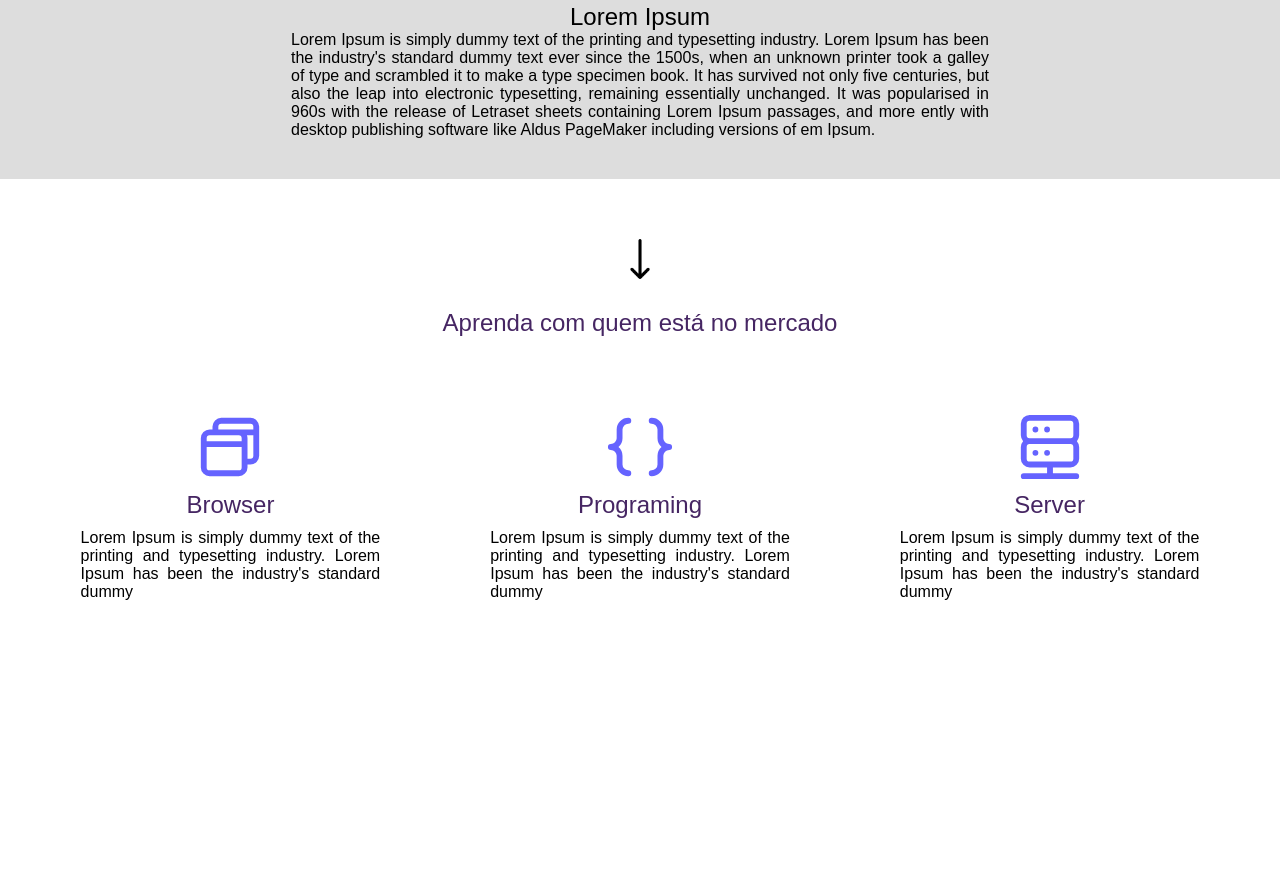
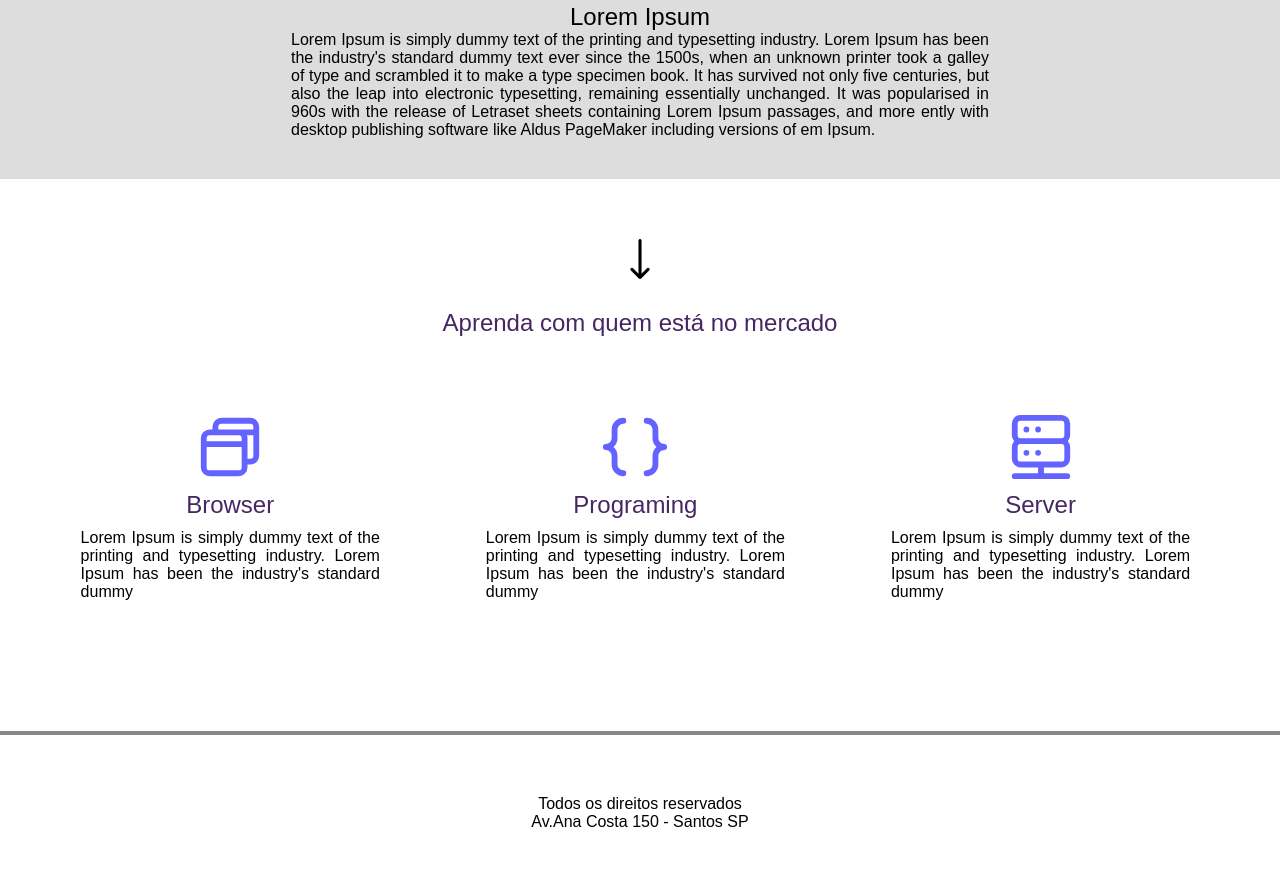
Before and after one commit to Felpes08/form-responsive-nico, a plain HTML site: page index.html in a window 1280 px wide. Shown: the part 674-1565 px from the top of the page. Before the commit the page ends 1315 px from the top, so only its background shows below. Drawn offline with nearby package versions, Linux system fonts and the light colour scheme; a web font is replaced by a local one.

Commit message:
Last Commit

```diff
--- a/css/style.css
+++ b/css/style.css
@@ -34,7 +34,7 @@ html, body {
     min-width: 1200px;
     width: 100%;
     height: 557px;
-    background-image: url(/images/banner.jpg);
+    background-image: url('../images/banner.jpg');
     background-size: 100%;
     background-repeat: no-repeat;
 }
@@ -170,16 +170,29 @@ html, body {
 }
 .container-single{
     float: left;
-    width: 33.333%;
+    margin-right: -4px ;
+    width: 33.3%;
     padding: 30px;
 }
+
 
 .container-single p {
     padding: 10px 25px;
     text-align: justify;
+    display: inline-block;
 }
 
 .container-single img {
     width: 70px;
     height: 80px;
 }
+
+.clear{
+    clear: both;
+}
+
+.footer{
+    padding: 60px 0;
+    border-top: 4px solid #888888;
+    text-align: center;
+}
--- a/index.html
+++ b/index.html
@@ -76,13 +76,13 @@
     <div class="arrow">
 
     </div> <!-- ARROW -->
-    <div class="center">
     <div class="section-1">
+        <div class="center">
         <h2>Aprenda com quem está no mercado</h2>
 
         <div class="container-section">
             <div class="container-single">
-                <div><img src="images/browser.svg" alt=""></div>
+                <div><img class="icon" src="images/browser.svg" alt=""></div>
                 <div class="text-container-single">
                     <h2>Browser</h2>
                     <p>Lorem Ipsum is simply dummy text of the printing and typesetting industry.
@@ -91,7 +91,7 @@
             </div>
 
             <div class="container-single">
-                <div><img src="images/brackets-curly.svg" alt=""></div>
+                <div><img class="icon" src="images/brackets-curly.svg" alt=""></div>
                 <div class="text-container-single">
                     <h2>Programing</h2>
                     <p>Lorem Ipsum is simply dummy text of the printing and typesetting industry.
@@ -100,18 +100,21 @@
             </div>
 
             <div class="container-single">
-                <div><img src="images/server-connection.svg" alt=""></div>
+                <div><img class="icon" src="images/server-connection.svg" alt=""></div>
                 <div class="text-container-single">
                     <h2>Server</h2>
                     <p>Lorem Ipsum is simply dummy text of the printing and typesetting industry.
                         Lorem Ipsum has been the industry's standard dummy</p>
                 </div>
             </div>
+            <div class="clear"></div>
         </div><!-- CONTAINER-SECTION -->
-
-    </div> <!-- SECTION-1 -->
-    </div><!-- CENTER -->
-
-    <script src="/js/main.js"></script>
+        </div><!--center-->
+    </div><!-- SECTION-1 -->
+    <div class="footer">
+        <p>Todos os direitos reservados</p>
+        <p>Av.Ana Costa 150 - Santos SP</p>
+    </div>
+    <script src="../form-responsive-nico-main/js/main.js"></script>
 </body>
 </html>
--- a/js/main.js
+++ b/js/main.js
@@ -2,10 +2,10 @@
 ScrollReveal().reveal('.kayky', { interval: 600 });
 ScrollReveal().reveal('.form', {delay:100});
 
-
-ScrollReveal().reveal('.container-single', {
+ScrollReveal().reveal(',icon', {duration:2000})
+ScrollReveal().reveal('.icon', {
     rotate:{
-        x:20,
-        z:20
+        x:40,
+        z:40
     }
 })
```
